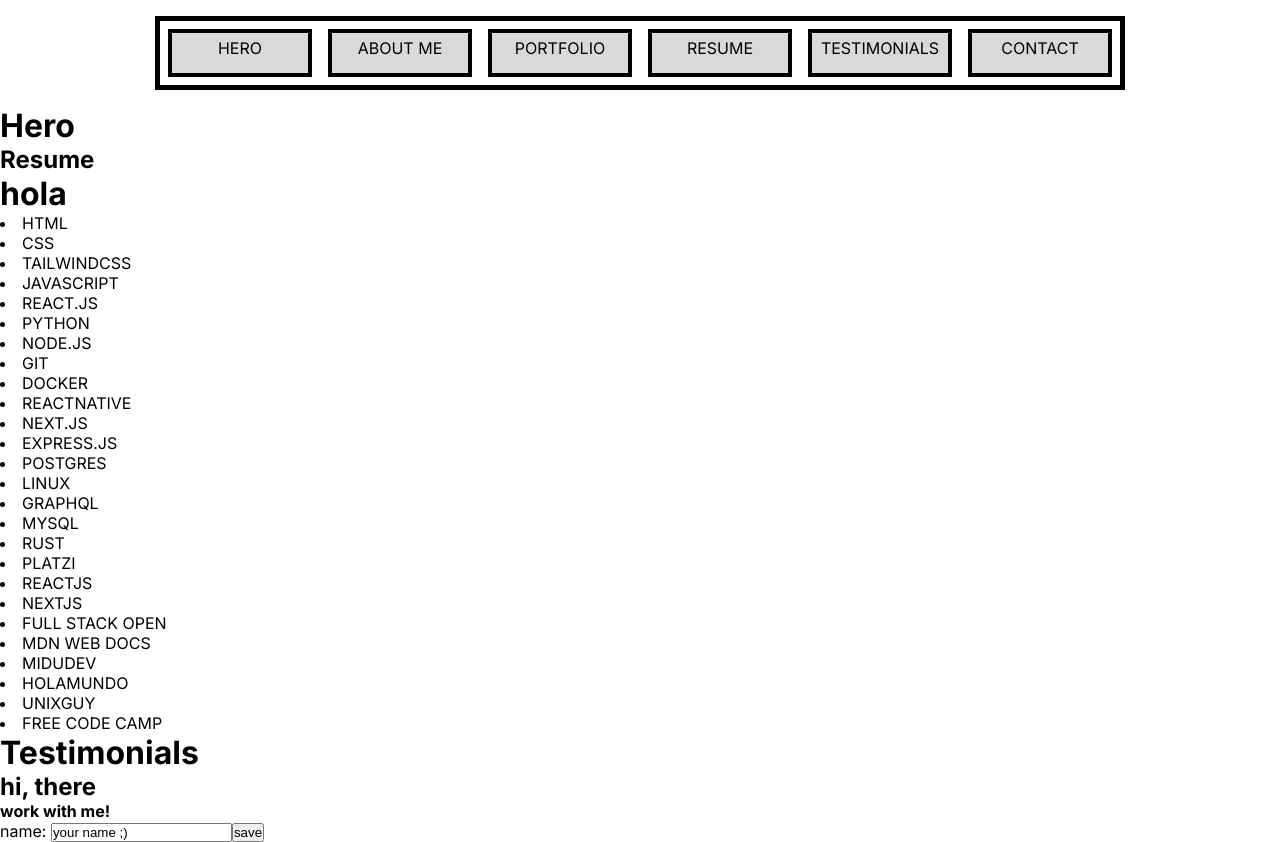
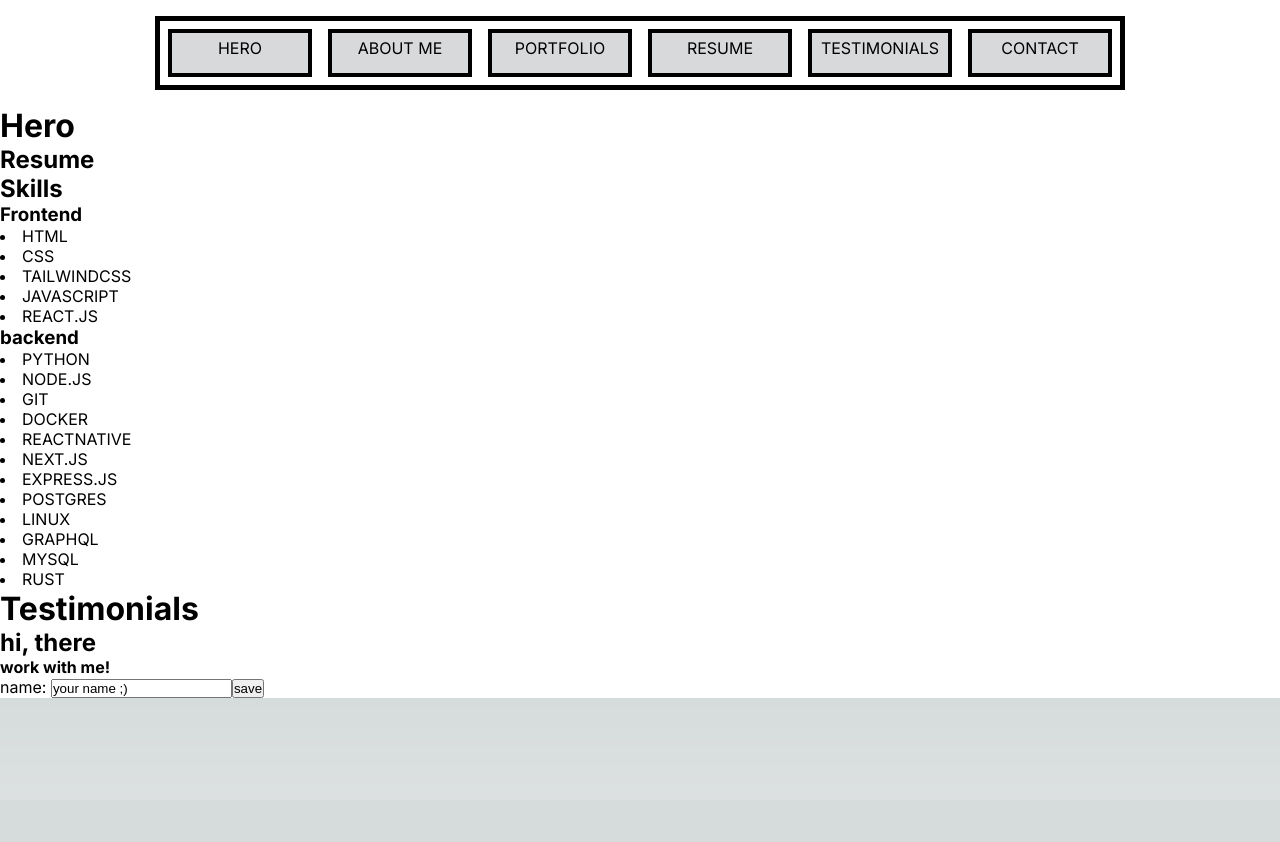
Before and after one commit to abudsistem/portfolio, a Next.js app: page / in a window 1280 px wide. After the commit the page ends 800 px from the top, so only its background shows below. Built offline with nearby package versions, Linux system fonts and the light colour scheme.

Commit message:
cambios cortos

```diff
--- a/app/about/page.js
+++ b/app/about/page.js
@@ -4,12 +4,13 @@ import Mentors from "../components/skills/mentors/page";
 
 export default function AboutMe() {
     return(
-        <>
-            <h1>hola</h1>
+        <header>
+            <h2>Skills</h2>
+                <h3>Frontend</h3>
             <Skillsfrontend />
+                <h3>backend</h3>
             <Skillsbackend />
-            <Mentors />
-        </>
+        </header>
 
 
     )
--- a/app/components/layout/navbar/page.js
+++ b/app/components/layout/navbar/page.js
@@ -32,7 +32,7 @@ export default function Navbar() {
                     </li>
                     <li className={`${styles.navItem}`}>
                         <Link href='/contact' >
-                                CONTACT
+                            CONTACT
                         </Link>
                     </li>
                 </ul>
--- a/app/footer/page.js
+++ b/app/footer/page.js
@@ -2,7 +2,7 @@ export default function Footer() {
     return(
         <h2>
             footer
-        </h2>
+        </footer>
 
     )
 }
```
